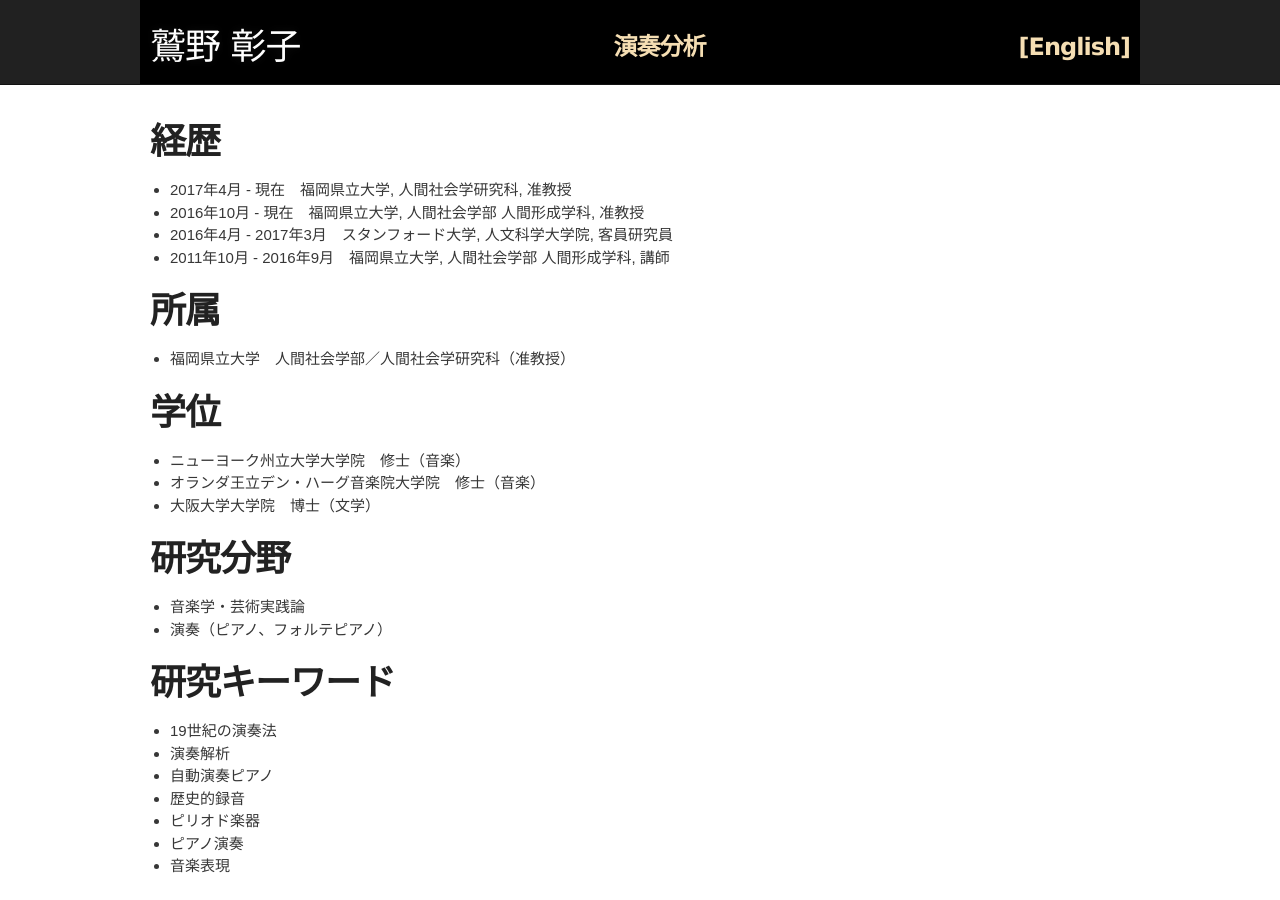
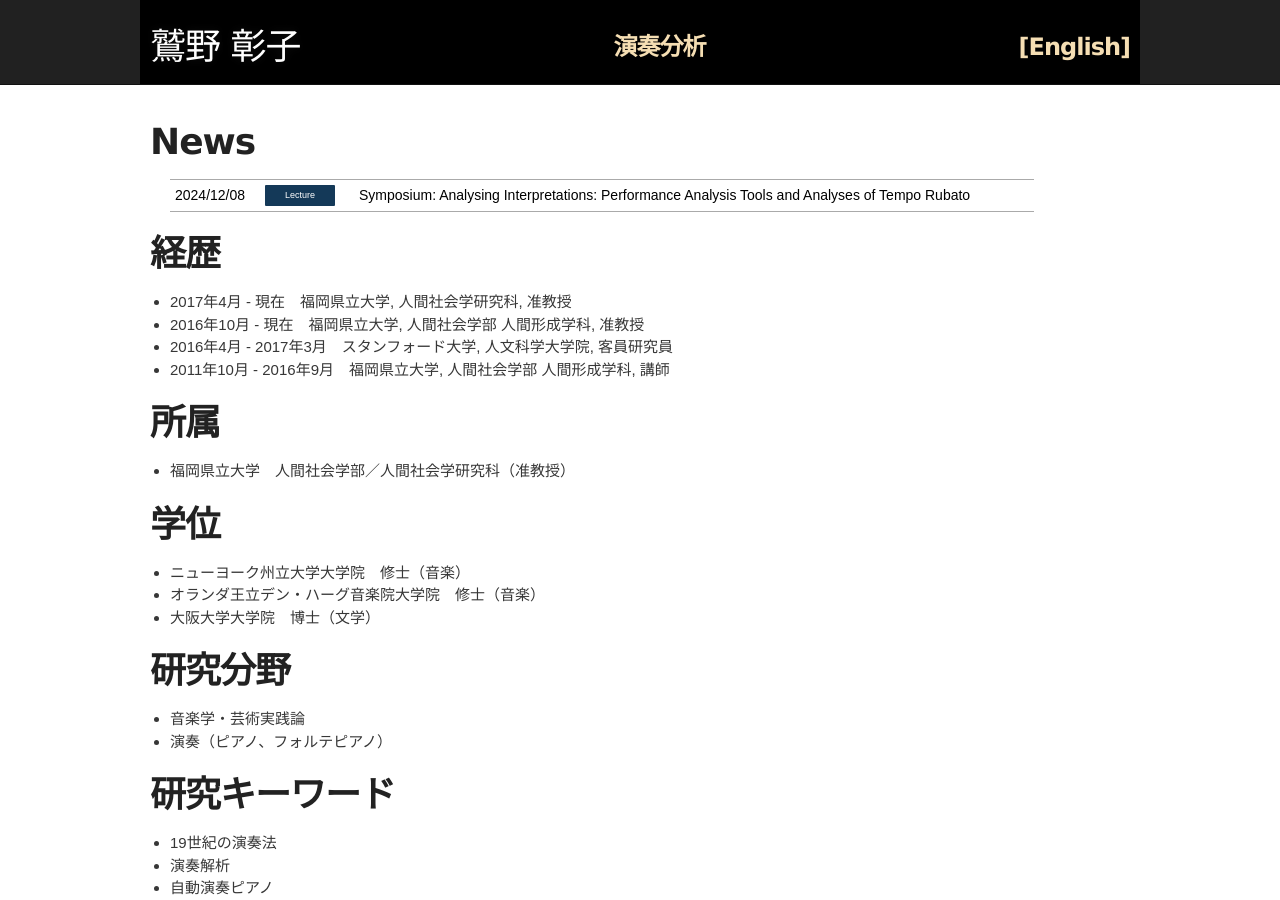
Before and after one commit to akikowashino/akikowashino.github.io, a Jekyll site: the page built from index.md, in a window 1280 px wide and 900 px high. Built offline with Jekyll 4.4.1, drawn with Linux system fonts in a browser that asks for light colours.

Commit message:
Add news and symposium pages.

```diff
--- a/index.md
+++ b/index.md
@@ -3,6 +3,11 @@ title: Home
 layout: default
 lang: jp
 ---
+
+
+{% include_relative news.html %}
+
+
 
 # 経歴
 * 2017年4月 - 現在　福岡県立大学, 人間社会学研究科, 准教授
--- /dev/null
+++ b/news.html
@@ -0,0 +1,15 @@
+
+<h1> News </h1>
+
+<ul class="msr_newslist01">
+<li></li>
+<li>
+	<a href="/symposium-2024" target="_blank">
+	<div>
+	<time datetime="2024-12-08">2024/12/08</time>
+	<p class="cat01">Lecture</p>
+	</div>
+	<p>Symposium: Analysing Interpretations: Performance Analysis Tools and Analyses of Tempo Rubato</p>
+	</a>
+</li>
+</ul>
```
Also changed, not shown: index-en.md (+2 -0 lines), news-en.html (added, +15 -0 lines), perf/index.md (+37 -34 lines), symposium-2024/index-en.md (added, +7 -0 lines), symposium-2024/index.md (added, +45 -0 lines).
